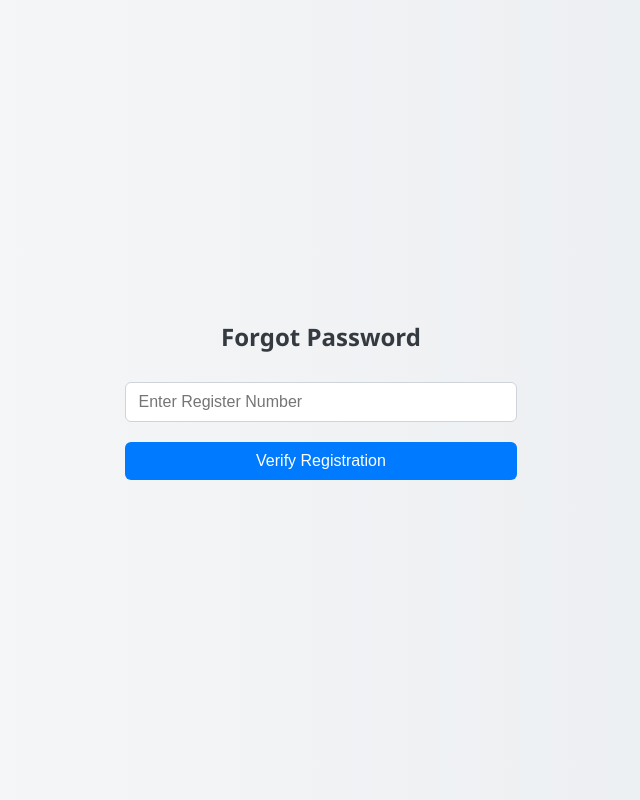
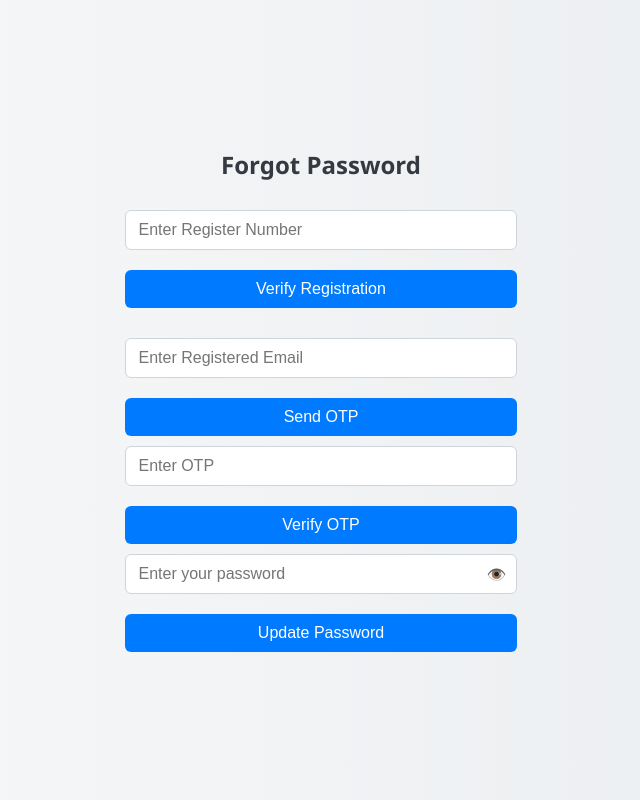
Before and after one commit to RajuPersional/registration, a Flask app: page /verfy in a window 1280 px wide. Shown: the whole page, without its empty margins (319-959 px from the left). Run offline with Flask 2, Linux system fonts and the light colour scheme.

Commit message:
Created the route for Verfing the otp and also updated the password in the database performed navigation after conformation

```diff
--- a/Flash_App/reset_password.py
+++ b/Flash_App/reset_password.py
@@ -2,10 +2,10 @@
 
 import os
 import random
-from flask import Blueprint, request, jsonify,session
+from flask import Blueprint, request, jsonify,session,render_template
 from flask_mail import Mail, Message
 from dotenv import load_dotenv
-from database import is_registered_user  # ✅ Import your DB checker
+from database import is_registered_user,update_password  # ✅ Import your DB checker
 
 # ✅ Load environment variables from .env
 load_dotenv()
@@ -82,3 +82,19 @@ def verify_otp():
         return jsonify({'status': 'success', 'message': 'OTP verified'}), 200
     else:
         return jsonify({'status': 'fail', 'message': 'Invalid OTP'}), 401
+
+
+@reset_password_bp.route('/update/password', methods=['POST'])
+def update_password_route():
+    data =  request.get_json()
+    password = str(data.get('password'))
+    registration =str(session.get('verified_reset_user'))
+    print(registration)
+
+    if not data :
+        return jsonify({'status': 'fail', 'message': 'Invalid OTP'}), 401
+
+    if not update_password(password,registration):
+        return jsonify({'status': 'fail', 'message': 'You are not registered'}), 404
+    else:
+        return jsonify({'status': 'success', 'redirect': '/'})
--- a/static/css_files/Verfy.css
+++ b/static/css_files/Verfy.css
@@ -27,7 +27,9 @@ h2 {
 }
 
 input[type="text"],
-input[type="email"] {
+input[type="email"],
+input[type="password"]
+{
   width: 100%;
   padding: 10px 12px;
   margin: 10px 0;
@@ -35,6 +37,11 @@ input[type="email"] {
   border-radius: 6px;
   font-size: 16px;
   box-sizing: border-box;
+}
+
+input[type="password"]{
+    width: 100%;
+
 }
 
 button {
--- a/static/js_files/Enrollment.js
+++ b/static/js_files/Enrollment.js
@@ -47,7 +47,6 @@ window.initEnrollmentPage= async function(){
                 <div class="course-badge">${course.badge}</div>
             `;
             courseGrid.appendChild(courseCard);
-            courseCard.css
 
         });
 
--- /dev/null
+++ b/static/js_files/verfy.js
@@ -0,0 +1,135 @@
+document.addEventListener("DOMContentLoaded", function () {
+  register_number()
+  otp()
+  otp_verify()
+  password_verfy();
+
+
+  // Step 1: Verify Registration Number
+  function register_number() {
+    document
+      .getElementById("check-reg-btn")
+      .addEventListener("click", async () => {
+        const reg = document.getElementById("reg-number").value;
+
+        const res = await fetch("/verify-register", {
+          method: "POST",
+          headers: { "Content-Type": "application/json" },
+          credentials: "include", // ✅ Important: to maintain session!
+          body: JSON.stringify({ register_number: reg }),
+        });
+
+        const data = await res.json();
+        if (data.status === "success") {
+          alert("✅ Registration number verified");
+          document.getElementById("step2").style.display = "block";
+          document.getElementById("reg-number").disabled = true;
+          document.getElementById("check-reg-btn").disabled = true;
+        } else {
+          alert("❌ " + data.message);
+        }
+      });
+  }
+
+  // Step 2: Send OTP to Email
+
+  function otp() {
+    document
+      .getElementById("send-otp-btn")
+      .addEventListener("click", async () => {
+        const email = document.getElementById("email").value;
+
+        const res = await fetch("/send-otp", {
+          method: "POST",
+          headers: { "Content-Type": "application/json" },
+          credentials: "include", // ✅ To keep session
+          body: JSON.stringify({ email: email }),
+        });
+
+        const data = await res.json();
+        if (data.status === "success") {
+          alert("OTP Sent Successfully");
+          document.getElementById("step3").style.display = "block";
+        }
+      });
+  }
+
+  //step 3 Varification otp
+  function otp_verify() {
+    document
+      .getElementById("verify-otp-btn")
+      .addEventListener("click", async () => {
+        const email = document.getElementById("email").value;
+        const otp = document.getElementById("otp").value;
+
+        const res = await fetch("/verify-otp", {
+          method: "POST",
+          headers: { "Content-Type": "application/json" },
+          credentials: "include",
+          body: JSON.stringify({ email: email, otp: otp }),
+        });
+
+        const data = await res.json();
+        alert(data.message);
+        if (data.status === "success") {
+             document
+    .getElementById("new-password")
+    .addEventListener("click", async () => {
+      const password = document.getElementById("user-password").value;
+      const res =await fetch("http://127.0.0.1:5000/update/password", {
+        method: "POST",
+        headers: { "Content-Type": "application/json" },
+        credentials: "include", // ✅ To keep session
+        body: JSON.stringify({ password: password})
+      });
+
+       const data = await res.json();
+        if (data.status === "success") {
+        window.location.href = data.redirect;  // e.g. '/bricks'
+        } else {
+        alert("❌ " + data.message);
+        }
+    });
+        }
+      });
+  }
+
+  //Step 4 password Verification
+  function password_verfy() {
+    const inputWrapper = document.createElement("div");
+    inputWrapper.style.position = "relative"; // for positioning the icon
+
+    inputWrapper.innerHTML = `
+                        <input id="user-password" type="password" placeholder="Enter your password" style="padding-right: 30px;">
+                        <span class="toggle-password" style="
+                            position: absolute;
+                            right: 10px;
+                            top: 50%;
+                            transform: translateY(-50%);
+                            cursor: pointer;
+                        ">👁️</span>
+                    `;
+
+    const step4 = document.createElement("div");
+    step4.id = "step4";
+    step4.style.display = "block";
+
+    const button = document.createElement("button");
+    button.id = "new-password";
+    button.textContent = "Update Password";
+
+    step4.appendChild(inputWrapper);
+    step4.appendChild(button);
+
+    const container = document.getElementById("container");
+    container.appendChild(step4);
+
+    document.addEventListener("click", function (e) {
+      if (e.target.classList.contains("toggle-password")) {
+        const input = document.getElementById("user-password");
+        input.type = input.type === "password" ? "text" : "password";
+        e.target.textContent = input.type === "password" ? "👁️" : "🙈";
+      }
+    });
+  }
+});
--- a/templates/verfy.html
+++ b/templates/verfy.html
@@ -2,10 +2,10 @@
 <html lang="en">
 <head>
     <title>Forgot Password</title>
-    <link rel="stylesheet" href="/static/css_files/Verfy.css">
+    <link rel="stylesheet" href="/static/css_files/verfy.css">
 </head>
 <body>
-    <div>
+    <div id="container">
         <h2>Forgot Password</h2>
 
         <!-- Step 1: Register Number -->
@@ -17,76 +17,17 @@
 
 
         <!-- Step 2: Email (Hidden Initially) -->
-        <div id="step2" style="display: none;">
+        <div id="step2" style="display: block;">
             <input type="email" id="email" placeholder="Enter Registered Email">
             <button id="send-otp-btn">Send OTP</button>
         </div>
 
-        <div id="step3" style="display: none;">
+        <div id="step3" style="display: block;">
             <input type="text" id="otp" placeholder="Enter OTP">
             <button id="verify-otp-btn">Verify OTP</button>
         </div>
     </div>
 
-    <script>
-        // Step 1: Verify Registration Number
-        document.getElementById('check-reg-btn').addEventListener('click', async () => {
-            const reg = document.getElementById('reg-number').value;
-
-            const res = await fetch('/verify-register', {
-                method: 'POST',
-                headers: { 'Content-Type': 'application/json' },
-                credentials: 'include',  // ✅ Important: to maintain session!
-                body: JSON.stringify({ register_number: reg })
-            });
-
-            const data = await res.json();
-            if (data.status === 'success') {
-                alert("✅ Registration number verified");
-                document.getElementById('step2').style.display = 'block';
-                 document.getElementById('step3').style.display = 'block';
-                document.getElementById('reg-number').disabled = true;
-                document.getElementById('check-reg-btn').disabled = true;
-            } else {
-                alert("❌ " + data.message);
-            }
-        });
-
-        // Step 2: Send OTP to Email
-        document.getElementById('send-otp-btn').addEventListener('click', async () => {
-            const email = document.getElementById('email').value;
-
-            const res = await fetch('/send-otp', {
-                method: 'POST',
-                headers: { 'Content-Type': 'application/json' },
-                credentials: 'include',  // ✅ To keep session
-                body: JSON.stringify({ email: email })
-            });
-
-            const data = await res.json();
-            alert(data.message);
-        });
-
-        document.getElementById('verify-otp-btn').addEventListener('click', async () => {
-                const email = document.getElementById('email').value;
-                const otp = document.getElementById('otp').value;
-
-                const res = await fetch('/verify-otp', {
-                    method: 'POST',
-                    headers: { 'Content-Type': 'application/json' },
-                    credentials: 'include',
-                    body: JSON.stringify({ email: email, otp: otp })
-                });
-
-                const data = await res.json();
-                alert(data.message);
-
-                if (data.status === 'success') {
-                    // ✅ You can now allow password reset
-                    console.log("OTP verified! Now show password reset form.");
-                }
-            });
-
-    </script>
+    <script src="../static/js_files/verfy.js"></script>
 </body>
 </html>
```
Also changed, not shown: Flash_App/database.py (+27 -1 lines).
